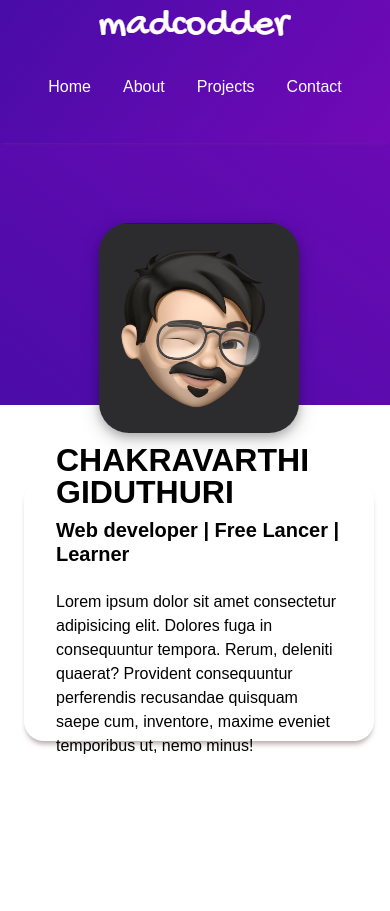
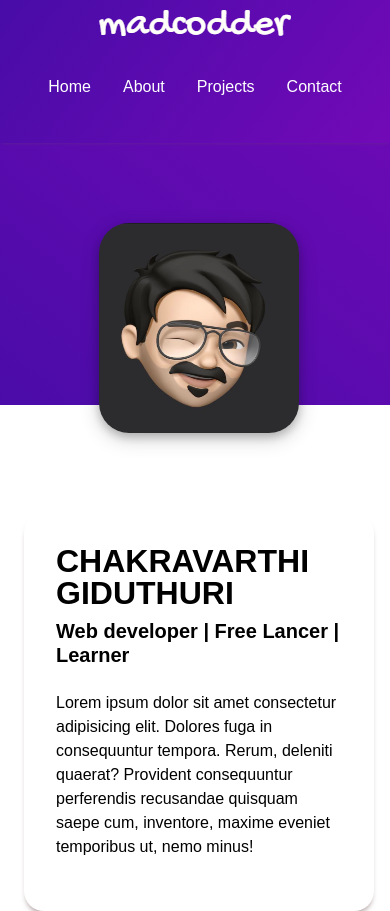
Before and after one commit to chakravarthi-giduthuri/Portfolio, a React (Create React App) app: page / in a window 390 px wide. Before the commit the page ends 844 px from the top, so only its background shows below. Built offline with nearby package versions, Linux system fonts and the light colour scheme.

Commit message:
height fix

```diff
--- a/src/App.css
+++ b/src/App.css
@@ -125,8 +125,9 @@ nav {
     border-radius: 30px;
   }
   .intro-card {
-    margin-top: 3rem;
+    margin-top: 5rem;
     width: 100%;
+    height: 100%;
     display: flex;
     flex-direction: column;
     justify-content: center;
```
